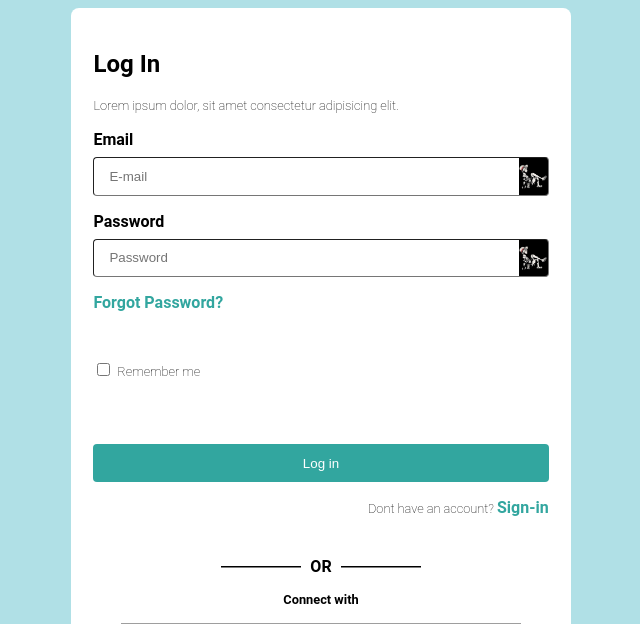
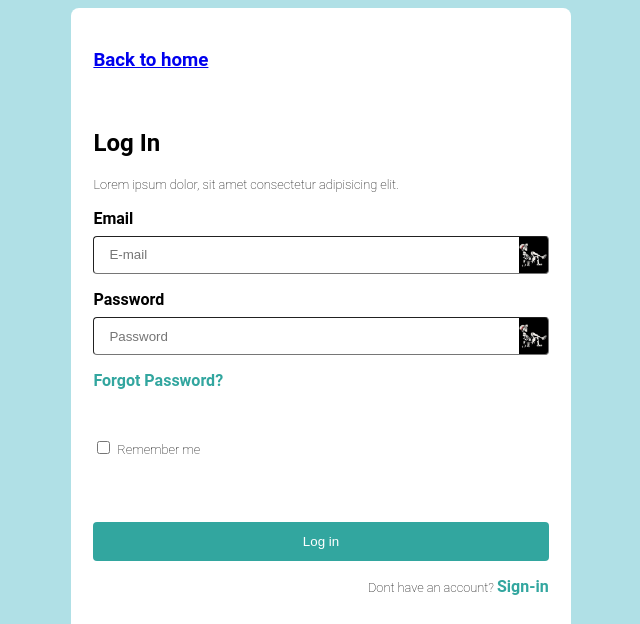
Before and after one commit to jekwupeter/Elev8-project, a Django app: page /login in a window 1280 px wide. Shown: the top 624 px of the page, without its empty margins (319-959 px from the left). Run offline with Django 4.2, Linux system fonts and the light colour scheme; grey boxes are pictures that could not be loaded.

Commit message:
back to home link

```diff
--- a/templates/login.html
+++ b/templates/login.html
@@ -15,6 +15,7 @@
     <div class="login-main-container">
         <div class="login-div">
             <form action="form">
+                <h3><a href="{% url 'home' %}">Back to home</a></h3><br>
                 <h2>Log In</h2>
             <h4>Lorem ipsum dolor, sit amet consectetur adipisicing elit.</h4>
                 <p  >
--- a/templates/signin.html
+++ b/templates/signin.html
@@ -15,6 +15,7 @@
     <div class="signin-main-container">
         <div class="signin-div">
             <form action="form">
+                <h3><a href="{% url 'home' %}">Back to home</a></h3>
                 <h2>Create An Account</h2>
                 <p class="fieldset">
                     <label for="uname">Name</label>
```
Also changed, not shown: static/images/apple-logo.PNG (added), static/images/facebook-logo.PNG (added), static/images/google-logo.PNG (added).
